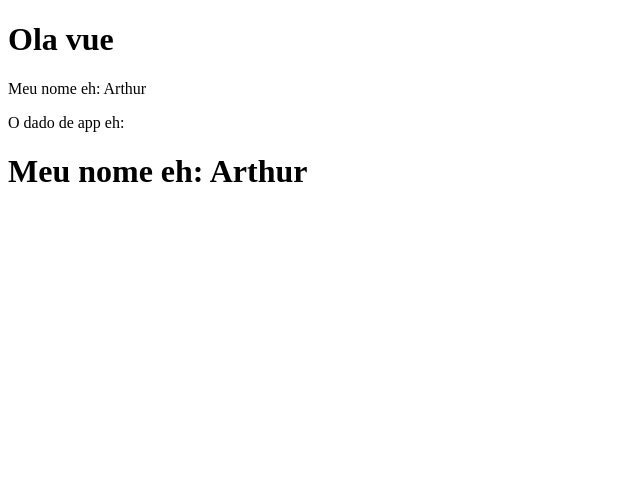
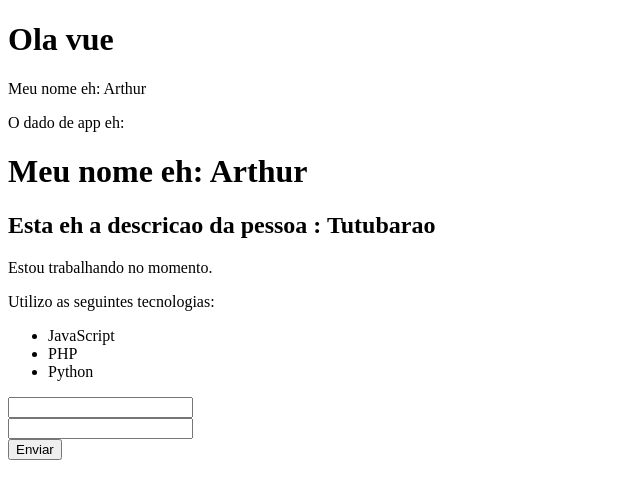
Before and after one commit to Galdinowski/Aprendendo-vue, a Vue app in the folder 2_projeto_vue/: page / in a window 1280 px wide. Shown: the top 498 px of the page, without its empty margins (0-640 px from the left). Built offline with nearby package versions, Linux system fonts and the light colour scheme.

Commit message:
Hierarquia de componentes

```diff
--- a/2_projeto_vue/src/App.vue
+++ b/2_projeto_vue/src/App.vue
@@ -3,17 +3,20 @@
     <PrimeiroComponente />
     <p>O dado de app eh: {{ testando }}</p>
     <LifeCycle/>
+    <Pessoa/>
   </div>
 </template>
 
 <script>
 import LifeCycle from './components/LifeCycle.vue'
+import Pessoa from './components/Pessoa.vue'
 import PrimeiroComponente from './components/PrimeiroComponente.vue'
   export default{
     name:'App',
     components:{
             PrimeiroComponente,
-            LifeCycle
+            LifeCycle,
+            Pessoa
         }
   }
 </script>
--- /dev/null
+++ b/2_projeto_vue/src/components/Form.vue
@@ -0,0 +1,27 @@
+<template>
+    <form action="">
+        <div>
+            <InputText/>
+        </div>
+        <div>
+            <InputText/>
+        </div>
+        <div>
+             <Submit/>
+        </div>
+    </form>
+
+</template>
+
+<script>
+import InputText from './form/InputText.vue'
+import Submit from './form/Submit.vue'
+
+    export default {
+        name: 'Form',
+        components:{
+            InputText,
+                Submit
+        }
+    }
+</script>
--- /dev/null
+++ b/2_projeto_vue/src/components/Info.vue
@@ -0,0 +1,20 @@
+<template>
+    <div>
+        <p>Estou trabalhando no momento.</p>
+        <p>Utilizo as seguintes tecnologias:</p>
+            <ul>
+                <li>JavaScript</li>
+                <li>PHP</li>
+                <li>Python</li>
+            </ul>
+
+    </div>
+
+</template>
+
+<script>
+    export default{
+        name: 'Info'
+
+}
+</script>
--- /dev/null
+++ b/2_projeto_vue/src/components/Pessoa.vue
@@ -0,0 +1,25 @@
+<template>
+    <div>
+        <h2>Esta eh a descricao da pessoa : {{ nome }} </h2>
+        <Info/>
+        <Form/>
+    </div>
+
+</template>
+
+<script>
+    import Info from './Info.vue'
+    import Form from './Form.vue'
+    export default{
+        name: 'Pessoa',
+        components:{
+            Info,Form
+        },
+        data()
+        {
+            return {
+                nome: "Tutubarao"
+            }
+        }
+    }
+</script>
--- /dev/null
+++ b/2_projeto_vue/src/components/form/InputText.vue
@@ -0,0 +1,9 @@
+<template>
+    <input type="text">
+
+</template>
+<script>
+    export default{
+        name: 'InputText'
+    }
+</script>
--- /dev/null
+++ b/2_projeto_vue/src/components/form/Submit.vue
@@ -0,0 +1,10 @@
+<template>
+    <input type="submit" value="Enviar" id="">
+</template>
+
+<script>
+    export default{
+        name: 'Submit'
+    }
+
+</script>
```
